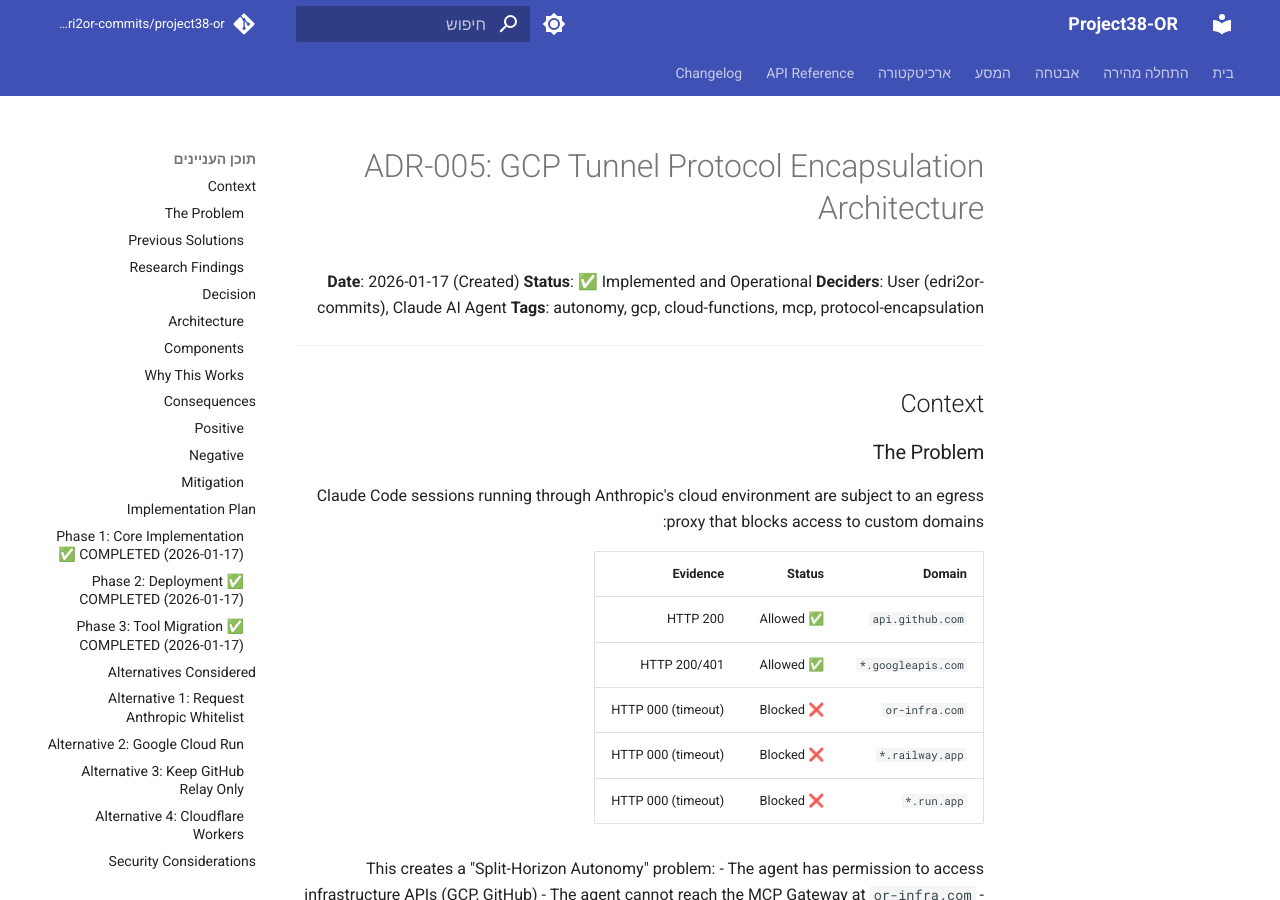
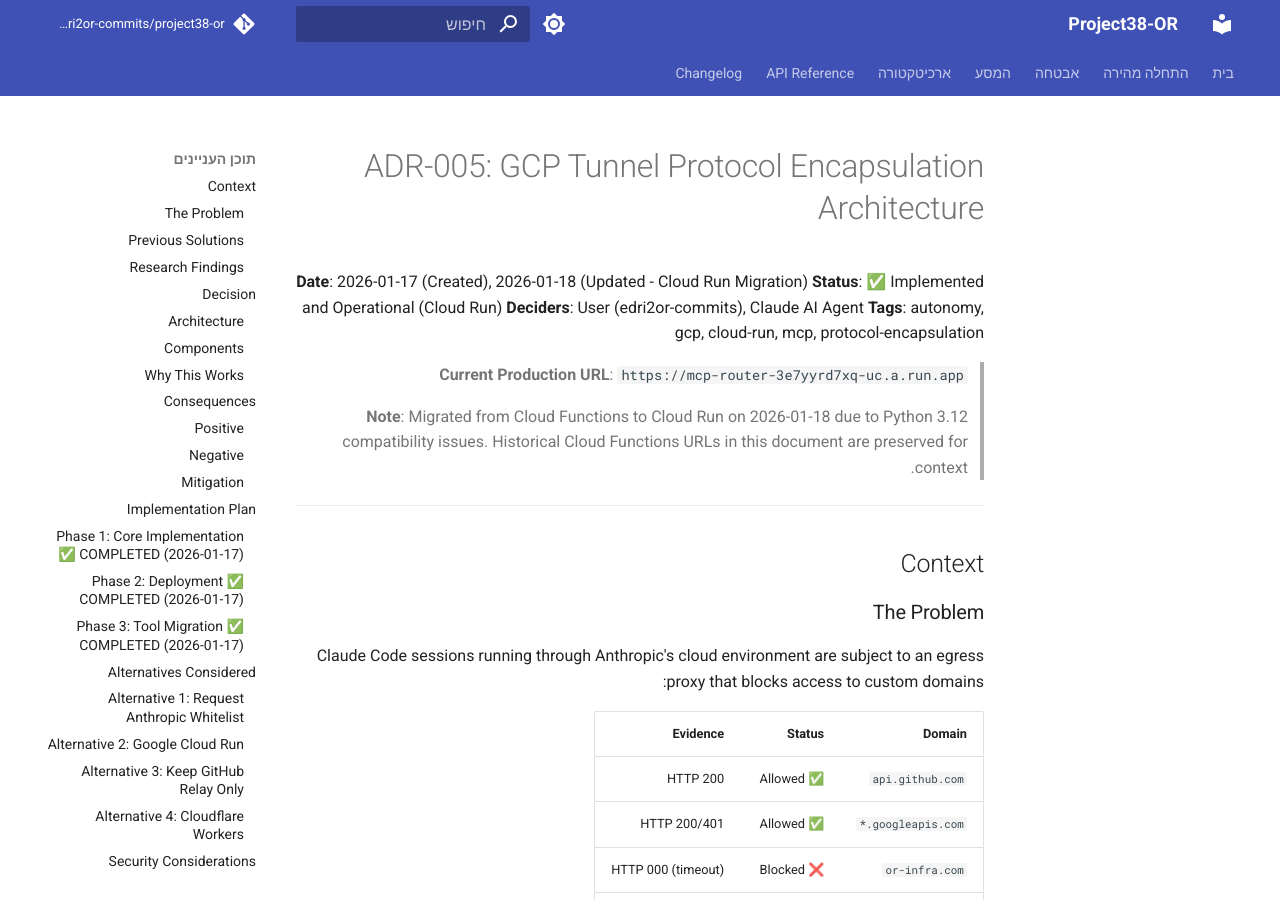
Before and after one commit to edri2or-commits/project38-or, an MkDocs documentation site: the page built from docs/decisions/ADR-005-gcp-tunnel-protocol-encapsulation.md, in a window 1280 px wide and 900 px high. Built offline with MkDocs 1.6.1 and Material for MkDocs 9.7.7, drawn with Linux system fonts in a browser that asks for light colours; comment, search, counter and statistics services are not loaded.

Commit message:
docs: Fix inconsistencies in Cloud Run migration documentation (#262)
requirements.txt:
- Fix comment: "Python 3.12" → "Python 3.11" (matches Dockerfile)
- Clarify: migrated from Cloud Functions due to compatibility issues

ADR-005:
- Add current production URL prominently at top
- Add note clarifying historical URLs are preserved for context
- Update tags: cloud-functions → cloud-run

Co-authored-by: Claude <noreply@anthropic.com>

```diff
--- a/docs/decisions/ADR-005-gcp-tunnel-protocol-encapsulation.md
+++ b/docs/decisions/ADR-005-gcp-tunnel-protocol-encapsulation.md
@@ -1,9 +1,13 @@
 # ADR-005: GCP Tunnel Protocol Encapsulation Architecture
 
-**Date**: 2026-01-17 (Created)
-**Status**: ✅ Implemented and Operational
+**Date**: 2026-01-17 (Created), 2026-01-18 (Updated - Cloud Run Migration)
+**Status**: ✅ Implemented and Operational (Cloud Run)
 **Deciders**: User (edri2or-commits), Claude AI Agent
-**Tags**: autonomy, gcp, cloud-functions, mcp, protocol-encapsulation
+**Tags**: autonomy, gcp, cloud-run, mcp, protocol-encapsulation
+
+> **Current Production URL**: `https://mcp-router-3e7yyrd7xq-uc.a.run.app`
+>
+> **Note**: Migrated from Cloud Functions to Cloud Run on 2026-01-18 due to Python 3.12 compatibility issues. Historical Cloud Functions URLs in this document are preserved for context.
 
 ---
 
```
Also changed, not shown: 1 other file.
